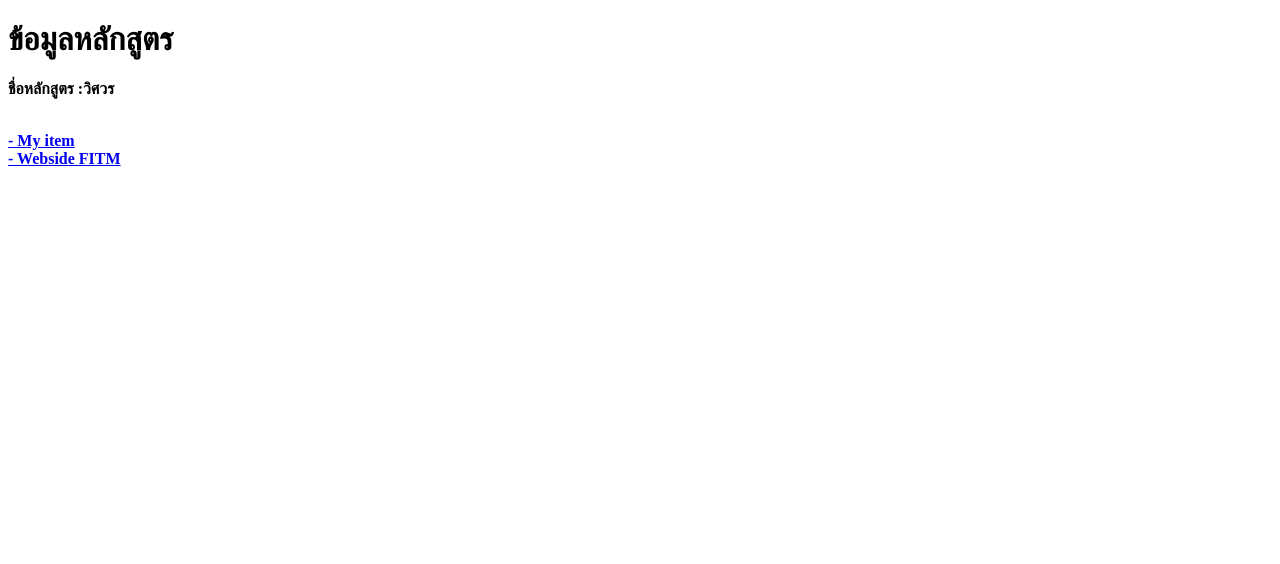
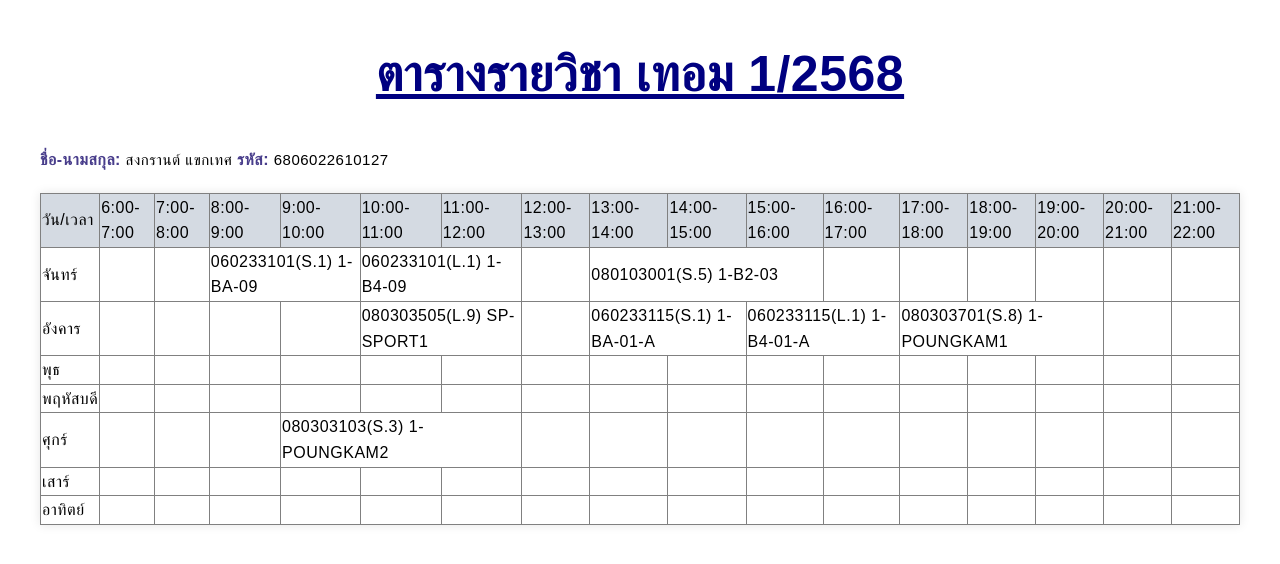
Before and after one commit to Songkrankaektes13/project-folder, a plain HTML site: page subject.html in a window 1280 px wide. Drawn offline with Linux system fonts and the light colour scheme.

Commit message:
save project

```diff
--- a/css/style.css
+++ b/css/style.css
@@ -1,18 +1,43 @@
 body {
-  margin: 40px;
-  background-color: #E6E6FA;
+  margin: 10px 40px;
+  background-color: #FFFF;
   line-height: 1.6;
   letter-spacing: 0.5px;
+
 }
+
 h1 {
   font-size: 50px;
   font-family: "Microsoft Sans Serif", sans-serif;
-  color: #483D8B;
+  color: #000080;
   display: flex;
   flex-direction: column;
   align-items: center;
+  text-decoration: underline;
 }
 
 p {
-    font-size: 15px;
+  font-size: 15px;
+  font-family: "Sarabun", sans-serif;
+  text-align: justify;
 }
+
+strong {
+  font-weight: bold;
+  color: #483D8B;
+  font-family: "Sarabun", sans-serif;
+  font-size: 16px;
+}
+
+table {
+  width: 100%;
+  margin: 20px auto;
+  border-collapse: collapse;
+  font-family: Arial, Helvetica, sans-serif;
+  box-shadow: 0 0 10px rgba(0, 0, 0, 0.1);
+}
+
+thead {
+  background-color: #d4dae2;
+
+}
--- a/subject.html
+++ b/subject.html
@@ -1,16 +1,159 @@
 <!DOCTYPE html>
 <html>
+<head>
+    <title>ตารางรายวิชา เทอม 1/2568</title>
+    <link rel="stylesheet"href="css/style.css">
+</head>
+<body>
+    <h1>ตารางรายวิชา เทอม 1/2568</h1>
+    <p><strong>ชื่อ-นามสกุล:</strong> สงกรานต์ แขกเทศ <strong>รหัส:</strong> 6806022610127</p>
 
-<head>
-    <title></title>
-    <link rel="style"href="css/style.css">
-</head>
-
-<body>
-    <h1>ข้อมูลหลักสูตร</h1>
-    <p><strong>ชื่อหลักสูตร :<strong>วิศวร</p><br>
-    <a href="myitem.html"> - My item</a><br>
-    <a href="https://fitm.kmutnb.ac.th"> - Webside FITM</a>
+    <table border="1">
+        <thead>
+        <tr>
+            <td>วัน/เวลา</td>
+            <td>6:00-7:00</td>
+            <td>7:00-8:00</td>
+            <td>8:00-9:00</td>
+            <td>9:00-10:00</td>
+            <td>10:00-11:00</td>
+            <td>11:00-12:00</td>
+            <td>12:00-13:00</td>
+            <td>13:00-14:00</td>
+            <td>14:00-15:00</td>
+            <td>15:00-16:00</td>
+            <td>16:00-17:00</td>
+            <td>17:00-18:00</td>
+            <td>18:00-19:00</td>
+            <td>19:00-20:00</td>
+            <td>20:00-21:00</td>
+            <td>21:00-22:00</td>
+        <tr>
+        </thead>
+        <tbody>
+        <tr>
+            <td>จันทร์</td>
+            <td></td>
+            <td></td>
+            <td colspan="2">060233101(S.1) 1-BA-09</td>
+            <td colspan="2">060233101(L.1) 1-B4-09</td>
+            <td></td>
+            <td colspan="3">080103001(S.5) 1-B2-03</td>
+            <td></td>
+            <td></td>
+            <td></td>
+            <td></td>
+            <td></td>
+            <td></td>
+        </tr>
+        <tr>
+            <td>อังคาร</td>
+            <td></td>
+            <td></td>
+            <td></td>
+            <td></td>
+            <td colspan="2">080303505(L.9) SP-SPORT1</td>
+            <td></td>
+            <td colspan="2">060233115(S.1) 1-BA-01-A</td>
+            <td colspan="2">060233115(L.1) 1-B4-01-A</td>
+            <td colspan="3">080303701(S.8) 1-POUNGKAM1</td>
+            <td></td>
+            <td></td>
+        </tr>
+        <tr>
+            <td>พุธ</td>
+            <td></td>
+            <td></td>
+            <td></td>
+            <td></td>
+            <td></td>
+            <td></td>
+            <td></td>
+            <td></td>
+            <td></td>
+            <td></td>
+            <td></td>
+            <td></td>
+            <td></td>
+            <td></td>
+            <td></td>
+            <td></td>
+        </tr>
+        <tr>
+            <td>พฤหัสบดี</td>
+            <td></td>
+            <td></td>
+            <td></td>
+            <td></td>
+            <td></td>
+            <td></td>
+            <td></td>
+            <td></td>
+            <td></td>
+            <td></td>
+            <td></td>
+            <td></td>
+            <td></td>
+            <td></td>
+            <td></td>
+            <td></td>
+        </tr>
+        <tr>
+            <td>ศุกร์</td>
+            <td></td>
+            <td></td>
+            <td></td>
+            <td colspan="3">080303103(S.3) 1-POUNGKAM2</td>
+            <td></td>
+            <td></td>
+            <td></td>
+            <td></td>
+            <td></td>
+            <td></td>
+            <td></td>
+            <td></td>
+            <td></td>
+            <td></td>
+        </tr>
+        <tr>
+            <td>เสาร์</td>
+            <td></td>
+            <td></td>
+            <td></td>
+            <td></td>
+            <td></td>
+            <td></td>
+            <td></td>
+            <td></td>
+            <td></td>
+            <td></td>
+            <td></td>
+            <td></td>
+            <td></td>
+            <td></td>
+            <td></td>
+            <td></td>
+        </tr>
+        <tr>
+            <td>อาทิตย์</td>
+            <td></td>
+            <td></td>
+            <td></td>
+            <td></td>
+            <td></td>
+            <td></td>
+            <td></td>
+            <td></td>
+            <td></td>
+            <td></td>
+            <td></td>
+            <td></td>
+            <td></td>
+            <td></td>
+            <td></td>
+            <td></td>
+        </tr>
+        </tbody>
+    </table>
 </body>
-
 </html>
```
Also changed, not shown: index.html (+5 -5 lines), myprofile.html (+13 -11 lines), images/image3.jpg.
